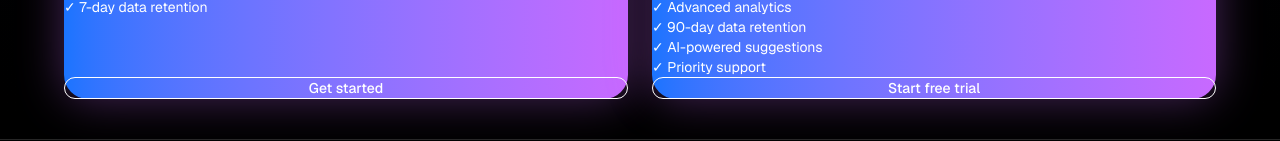
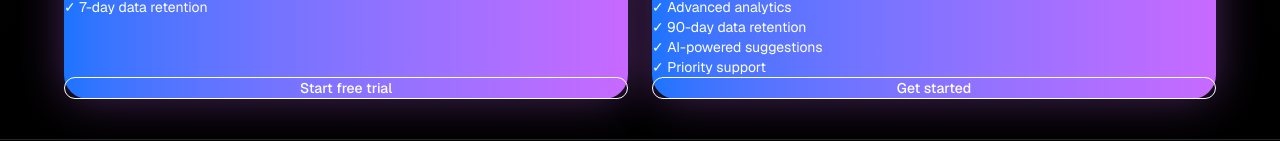
Before and after one commit to gemamaxgroup-ai/v-momentum-pro, a Next.js app: page / in a window 1280 px wide. Shown: the part 708-849 px from the top of the page. Built offline with nearby package versions, Linux system fonts and the light colour scheme.

Commit message:
fix: swap button labels between FREE and PRO plans

```diff
--- a/components/landing/LandingPage.tsx
+++ b/components/landing/LandingPage.tsx
@@ -181,7 +181,7 @@ export default function LandingPage() {
                     href="/register"
                     className="mt-6 w-full rounded-full border border-vm-border px-4 py-2 text-sm font-medium text-vm-textMain hover:bg-white/5 transition text-center block"
                   >
-                    Get started
+                    Start free trial
                   </Link>
                 </div>
 
@@ -221,7 +221,7 @@ export default function LandingPage() {
                     href="/register"
                     className="mt-6 w-full rounded-full border border-vm-border px-4 py-2 text-sm font-medium text-vm-textMain hover:bg-white/5 transition text-center block"
                   >
-                    Start free trial
+                    Get started
                   </Link>
                 </div>
               </div>
```
